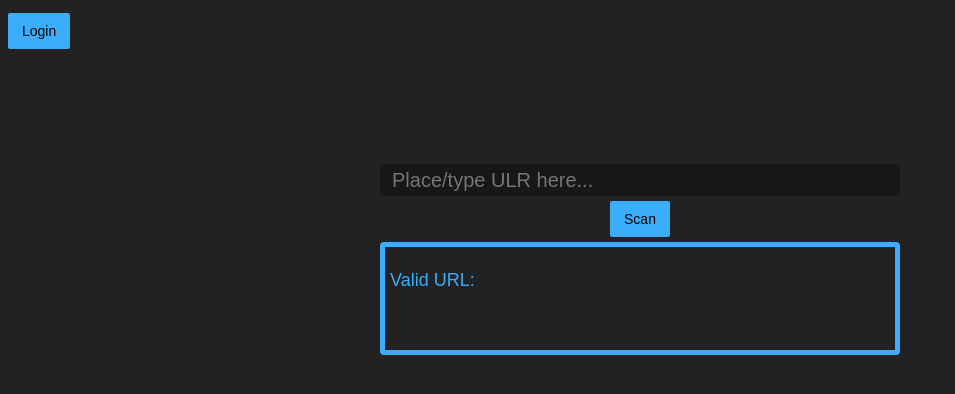
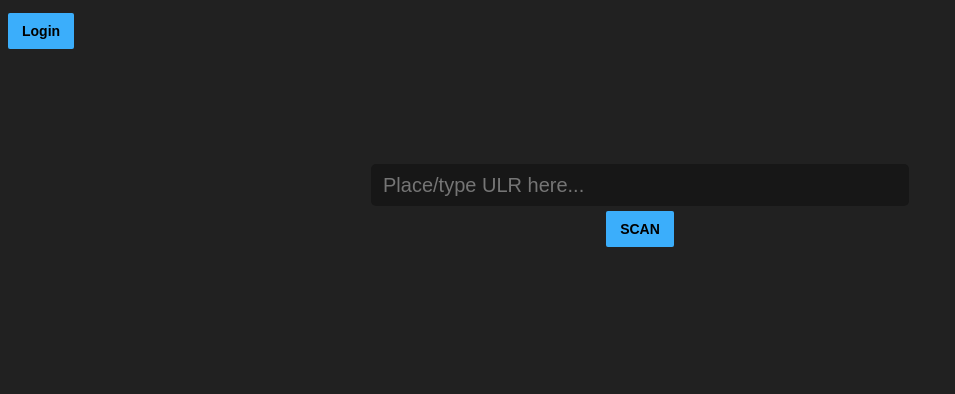
Before and after one commit to Triatop/URL_Scanner.com, a React (Create React App) app in the folder frontend/url_vaunrebility_scanner/: page / in a window 1280 px wide. Shown: the top 394 px of the page, without its empty margins (0-955 px from the left). Built offline with nearby package versions, Linux system fonts and the light colour scheme; the HTML template or start-up script is replaced by a standard one.

Commit message:
Made it so report div does not show before 'scan btn' has been pressed

```diff
--- a/frontend/url_vaunrebility_scanner/src/App.css
+++ b/frontend/url_vaunrebility_scanner/src/App.css
@@ -6,5 +6,5 @@
 }
 
 body {
-    background-color: #222222;
+    background-color: #212121;
     }
--- a/frontend/url_vaunrebility_scanner/src/components/Button.css
+++ b/frontend/url_vaunrebility_scanner/src/components/Button.css
@@ -12,6 +12,7 @@ button {
     margin-top: 5px;
     margin-bottom: 5px;
     font-family : inherit;
+    font-weight: 600;
   }
 
   button:hover {
--- a/frontend/url_vaunrebility_scanner/src/components/Searchbar.css
+++ b/frontend/url_vaunrebility_scanner/src/components/Searchbar.css
@@ -18,20 +18,20 @@
     white-space: pre-wrap;
     margin: auto;
     min-width: 500px;
-    padding: 5px;
+    padding: 15px;
     border-radius: 4px;
-    border: 5px solid #3baefb;
+    border: 4px solid #3baefb;
     color: #3baefb;
     font-size: 18px;
 }
 
 .search {
-    width: 516px;
-    height: 30px;
+    width: 534px;
+    height: 40px;
     font-size: 20px;
     text-indent: 10px;
     background-color: #171717;
-    color: rgb(167, 167, 167);
+    color: rgb(200, 200, 200);
     border-radius: 5px;
     border-top-style: hidden;
     border-right-style: hidden;
--- a/frontend/url_vaunrebility_scanner/src/components/Searchbar.js
+++ b/frontend/url_vaunrebility_scanner/src/components/Searchbar.js
@@ -10,10 +10,11 @@ function Searchbar(){
   const [inputValue, setInputValue] = useState('');
   // const [currentTime, setCurrentTime] = useState(0);
   const [returnDict, setReturnDict] = useState('');
+  const [show, setShow] = useState(false);
 
   const handleChange = event => {
       if (event.key !== 'Enter')
-      setInputValue(event.target.value);
+        setInputValue(event.target.value);
   };
 
   const handleClick = event => {
@@ -25,14 +26,16 @@ function Searchbar(){
       if (event.key === 'Enter'){
           event.preventDefault();
           StartScanner();
+
       }
   }
 
   function StartScanner(){
-    /*api call*/
     fetch(`/backendAPI?url=${inputValue}`).then(res => res.json()).then(data => {
       setReturnDict(data)
     });
+
+    setShow(true)
   }
 
   return (
@@ -48,15 +51,16 @@ function Searchbar(){
           onKeyDown={keyDwonHandeler}
         />
       <div className='Searchbtn'>
-          <button type='button' onClick={handleClick}>Scan</button>
+          <button type='button'onClick={handleClick} >SCAN</button>
       </div>
-      <div>
-        {/* <p>The current time is {currentTime}.</p> */}
+      {
+      show?<div>
         <section id="report">
           <p>Valid URL: {returnDict.valid}</p>
           <p>{returnDict.report}</p>
         </section>
-      </div>
+      </div>:null
+      }
     </div>
   );
 
```
Also changed, not shown: 1 other file (tests, documents, lock files or other folders).
